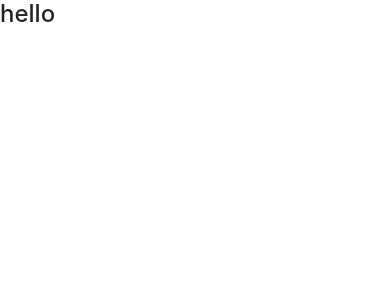
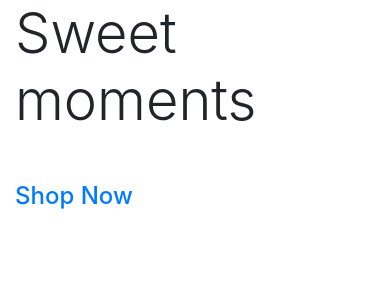
Before and after one commit to aliciarawlings/fullstack-milestone, a Django app: page / in a window 390 px wide. Before the commit the part shown is almost empty. Shown: the top 300 px of the page. Run offline with Django 3.2, Linux system fonts and the light colour scheme; some libraries are stand-ins or nearby versions.

Commit message:
index page added and static folder/css file created

```diff
--- a/home/templates/home/index.html
+++ b/home/templates/home/index.html
@@ -1,9 +1,25 @@
 {% extends 'base.html' %}
 {% load static %}
 
+
+
+
 {% block content %}
 
-<h4>hello </h4>
+<div class="container h-100">
+<div class="row h-100">
+<div class="col-7 col-md-6 my-auto">
+    <h1 class="display-4 logo-font text-black">Sweet moments</h1>
+    <div class="my-5">
+    <h4>
+        <a href="">Shop Now</a>
+    </h4>
+    </div>
+</div>
+
+
+</div>
+</div>
 
 
 {% endblock %}
```
Also changed, not shown: static/css/styles.css (added).
